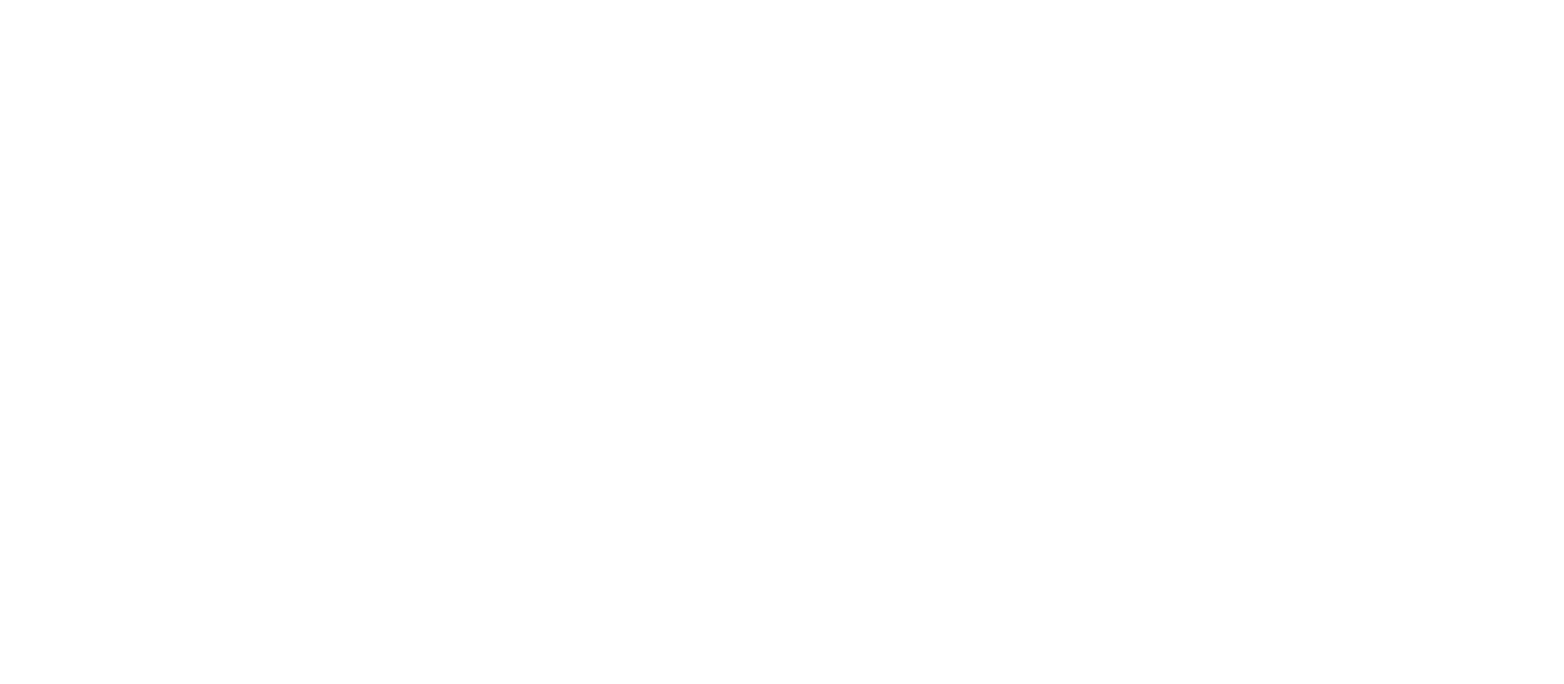
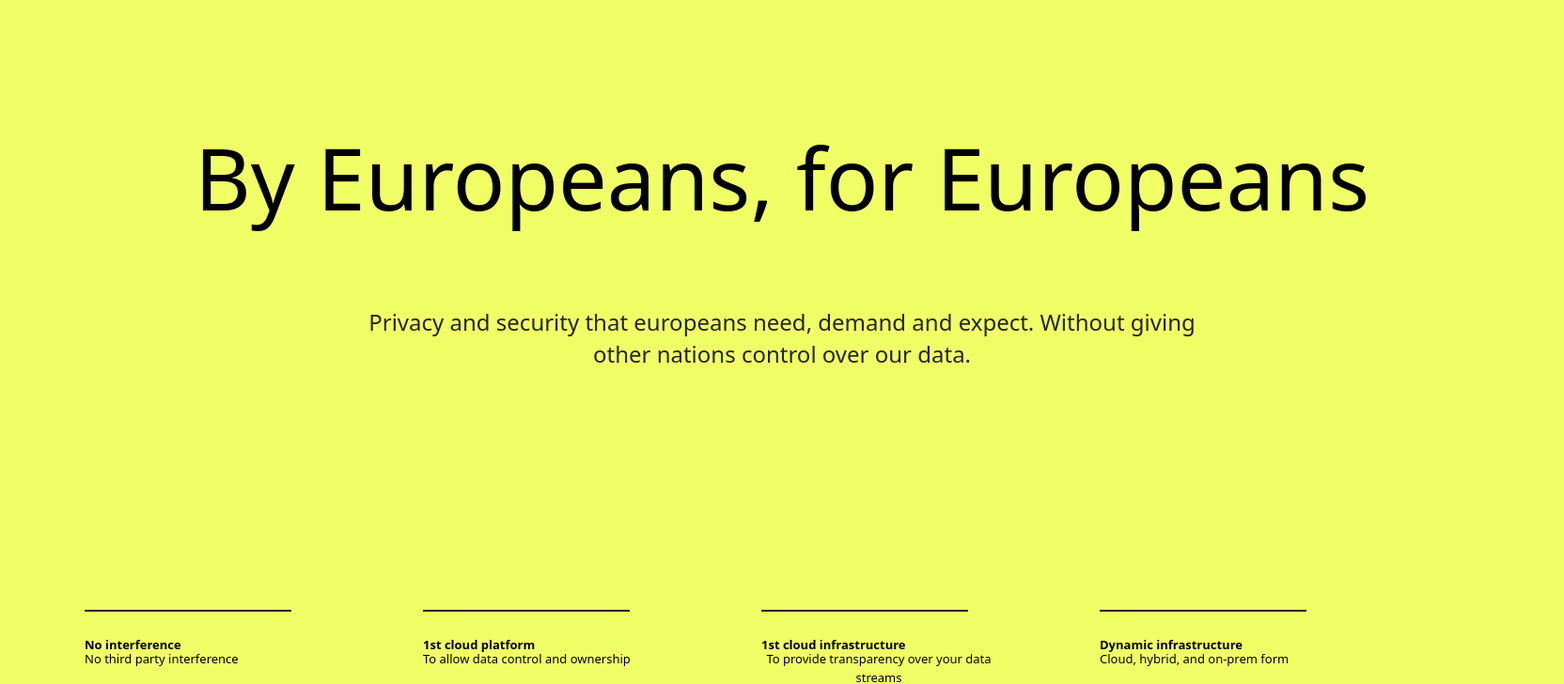
Before and after one commit to Rajj9797/thumbstack_assignment, a React (Create React App) app in the folder homepage/: page / in a window 1280 px wide. Shown: the part 120-848 px from the top of the page at 94% size, 1664 px wide, since content can reach past the window. Before the commit the page ends 800 px from the top, so only its background shows below. Built offline with nearby package versions, Linux system fonts and the light colour scheme.

Commit message:
Hero Section added

```diff
--- a/homepage/src/App.js
+++ b/homepage/src/App.js
@@ -1,11 +1,13 @@
 import logo from './logo.svg';
 import './App.css';
 import Navbar from './components/Navbar/navbar';
+import Hero from './components/HeroSection/hero';
 
 function App() {
   return (
     <div className="App">
       <Navbar />
+      <Hero />
     </div>
   );
 }
--- /dev/null
+++ b/homepage/src/components/HeroSection/hero.css
@@ -0,0 +1,320 @@
+.hero-section {
+    display: flex;
+    flex-direction: column;
+    justify-content: center;
+    align-items: center;
+    padding: 4rem 2rem;
+    gap: 150px;
+    width: 1600px;
+    height: 650px;
+    background-color: #f1ff66;
+
+}
+
+.hero-content {
+    display: flex;
+    flex-direction: column;
+    justify-content: center;
+    align-items: center;
+    gap: 10px;
+}
+
+.specifications {
+    display: flex;
+    justify-content: flex-start;
+    flex-wrap: wrap;
+    gap: 1rem;
+    margin-top: 2rem;
+    height: 100%;
+}
+
+.specification {
+    width: 250px;
+    margin: 1rem;
+    padding: 1rem;
+}
+
+.hero-heading {
+
+    font-family: "Radio Canada Big", system-ui, -apple-system, BlinkMacSystemFont, "Segoe UI", sans-serif;
+    font-weight: 500;
+    font-style: medium;
+    font-size: 92px;
+    line-height: 110%;
+    letter-spacing: -3%;
+
+}
+
+.border-first {
+    position: absolute;
+    width: 220px;
+    height: 0px;
+    top: 769px;
+    left: 90px;
+    border: 0.5px solid #242424;
+    box-sizing: border-box;
+}
+
+.hero-subheading {
+
+    font-family: "Radio Canada Big", system-ui, -apple-system, BlinkMacSystemFont, "Segoe UI", sans-serif;
+    font-weight: 400;
+    font-style: regular;
+    font-size: 24px;
+    line-height: 140%;
+    letter-spacing: 0%;
+
+    margin-top: 1rem;
+    color: #242424;
+    align-items: center;
+    width: 70%;
+}
+
+.specification-heading {
+    font-family: "Radio Canada Big", system-ui, -apple-system, BlinkMacSystemFont, "Segoe UI", sans-serif;
+    font-weight: 700;
+    font-style: bold;
+    font-size: 13px;
+    line-height: 100%;
+    letter-spacing: 0%;
+    display: flex;
+    justify-content: flex-start;
+    align-items: start;
+    flex-wrap: wrap;
+
+}
+
+.specification-heading.first{
+    position: absolute;
+    width: 250px;
+    height: 34px;
+    top: 789px;
+    left: 90px;
+}
+
+.specification-heading.second{
+    position: absolute;
+    width: 250px;
+    height: 34px;
+    top: 789px;
+    left: 450px;
+}
+
+.specification-heading.third{
+    position: absolute;
+    width: 250px;
+    height: 34px;
+    top: 789px;
+    left: 810px;
+}
+.specification-heading.forth{
+    position: absolute;
+    width: 250px;
+    height: 34px;
+    top: 789px;
+    left: 1170px;
+}
+
+.specification-description {
+    font-family: "Radio Canada Big", system-ui, -apple-system, BlinkMacSystemFont, "Segoe UI", sans-serif;
+    font-weight: 400;
+    font-style: normal;
+    font-size: 13px;
+    line-height: 150%;
+    letter-spacing: 0%;
+    display: flex;
+    justify-content: flex-start;
+    align-items: start;
+    flex-wrap: wrap;
+
+}
+
+.specification-description.first{
+    position: absolute;
+    width: 250px;
+    height: 34px;
+    top: 799px;
+    left: 90px;
+}
+
+.specification-description.second{
+    position: absolute;
+    width: 250px;
+    height: 34px;
+    top: 799px;
+    left: 450px;
+}
+.specification-description.third{
+    position: absolute;
+    width: 250px;
+    height: 34px;
+    top: 799px;
+    left: 810px;
+}
+.specification-description.forth{
+    position: absolute;
+    width: 250px;
+    height: 34px;
+    top: 799px;
+    left: 1170px;
+}
+
+.border-second {
+    position: absolute;
+    width: 220px;
+    height: 0px;
+    top: 769px;
+    left: 450px;
+    border: 0.5px solid #242424;
+    box-sizing: border-box;
+}
+
+.border-third {
+    position: absolute;
+    width: 220px;
+    height: 0px;
+    top: 769px;
+    left: 810px;
+    border: 0.5px solid #242424;
+    box-sizing: border-box;
+}
+
+.border-forth {
+    position: absolute;
+    width: 220px;
+    height: 0px;
+    top: 769px;
+    left: 1170px;
+    border: 0.5px solid #242424;
+    box-sizing: border-box;
+}
+
+
+@media screen and (max-width: 768px) {
+
+    .hero-section {
+        display: flex;
+        flex-direction: column;
+        justify-content: flex-start;
+        align-items: flex-start;
+        padding: 4rem 2rem;
+        gap: 150px;
+        width: 100%;
+        background-color: #f1ff66;
+
+    }
+
+    .hero-content {
+        display: flex;
+        justify-content: flex-start;
+        align-items: flex-start;
+        object-fit: contain;
+    }
+
+    .specifications {
+        display: flex;
+        justify-content: flex-start;
+        flex-wrap: wrap;
+        gap: 1rem;
+        margin-top: 2rem;
+        height: 100%;
+    }
+
+    .specification {
+        width: 250px;
+        margin: 1rem;
+        padding: 1rem;
+    }
+
+    .hero-heading {
+
+        font-family: "Radio Canada Big", system-ui, -apple-system, BlinkMacSystemFont, "Segoe UI", sans-serif;
+        font-weight: 500;
+        font-style: medium;
+        font-size: 50px;
+        line-height: 110%;
+        letter-spacing: -3%;
+        width: 70%;
+
+    }
+
+    .hero-subheading {
+
+        font-family: "Radio Canada Big", system-ui, -apple-system, BlinkMacSystemFont, "Segoe UI", sans-serif;
+        font-weight: 400;
+        font-style: regular;
+        font-size: 22px;
+        line-height: 140%;
+        letter-spacing: 0%;
+
+
+        margin-top: 1rem;
+        color: #242424;
+        width: 70%;
+        height: fit-content;
+        display: flex;
+        justify-content: flex-start;
+        align-items: flex-start;
+    }
+
+    .specifications {
+        display: flex;
+        justify-content: flex-start;
+        flex-wrap: wrap;
+        gap: 1rem;
+        margin-top: 2rem;
+        height: 100%;
+    }
+
+    .specification-heading {
+        font-family: "Radio Canada Big", system-ui, -apple-system, BlinkMacSystemFont, "Segoe UI", sans-serif;
+        font-weight: 700;
+        font-style: bold;
+        font-size: 13px;
+        line-height: 100%;
+        letter-spacing: 0%;
+        display: flex;
+        justify-content: flex-start;
+        align-items: start;
+        flex-wrap: wrap;
+
+    }
+
+    .specification-description {
+        font-family: "Radio Canada Big", system-ui, -apple-system, BlinkMacSystemFont, "Segoe UI", sans-serif;
+        font-weight: 400;
+        font-style: normal;
+        font-size: 13px;
+        line-height: 150%;
+        letter-spacing: 0%;
+        display: flex;
+        justify-content: flex-start;
+        align-items: start;
+        flex-wrap: wrap;
+
+    }
+
+    .border-first {
+
+        border: 0.5px solid #242424;
+        box-sizing: border-box;
+    }
+
+    .border-second {
+
+        border: 0.5px solid #242424;
+        box-sizing: border-box;
+    }
+
+    .border-third {
+
+        border: 0.5px solid #242424;
+        box-sizing: border-box;
+    }
+
+    .border-forth {
+
+        border: 0.5px solid #242424;
+        box-sizing: border-box;
+    }
+}
--- /dev/null
+++ b/homepage/src/components/HeroSection/hero.jsx
@@ -0,0 +1,38 @@
+import React from "react";
+import './hero.css';
+
+
+const Hero = () => {
+    return (
+        <div className="hero-section">
+            <div className="hero-content">
+                <h1 className="hero-heading">By Europeans, for Europeans</h1>
+                <p className="hero-subheading">Privacy and security that europeans need, demand and expect. Without giving other nations control over our data.</p>
+            </div>
+            <div className="specifications">
+                <div className="specification">
+                    <div className="border-first"></div>
+                    <h2 className="specification-heading first">No interference</h2>
+                    <p className="specification-description first">No third party interference</p>
+                </div>
+                <div className="specification">
+                    <div className="border-second"></div>
+                    <h2 className="specification-heading second">1st cloud platform</h2>
+                    <p className="specification-description second">To allow data control and ownership</p>
+                </div>
+                <div className="specification">
+                    <div className="border-third"></div>
+                    <h2 className="specification-heading third">1st cloud infrastructure</h2>
+                    <p className="specification-description third">To provide transparency over your data streams</p>
+                </div>
+                <div className="specification">
+                    <div className="border-forth"></div>
+                    <h2 className="specification-heading forth">Dynamic infrastructure</h2>
+                    <p className="specification-description forth">Cloud, hybrid, and on-prem form</p>
+                </div>
+            </div>
+        </div>
+    )
+}
+
+export default Hero;
--- a/homepage/src/components/Navbar/navbar.css
+++ b/homepage/src/components/Navbar/navbar.css
@@ -10,6 +10,8 @@
     align-items: center;
     padding: 1rem 2rem;
     gap: 30%;
+    width: 1600px;
+    height: 100px;
 
     background-color: #f1ff66;
 }
@@ -68,17 +70,24 @@
 @media screen and (max-width: 768px) {
     .navbar {
         display: flex;
-        justify-content: start;
+        flex-direction: column;
+        justify-content: space-between;
         align-items: center;
         padding: 2rem 2rem;
+        width: 100%;
+        height: 100%;
 
         background-color: #f1ff66;
     }
     .mobile-icon {
         display: block;
-        position: absolute;
         right: 20px;
         background-color: #f1ff66;
+
+        position: absolute;
+        top: 55px;
+        left: 339px;
+
 
     }
 
```
